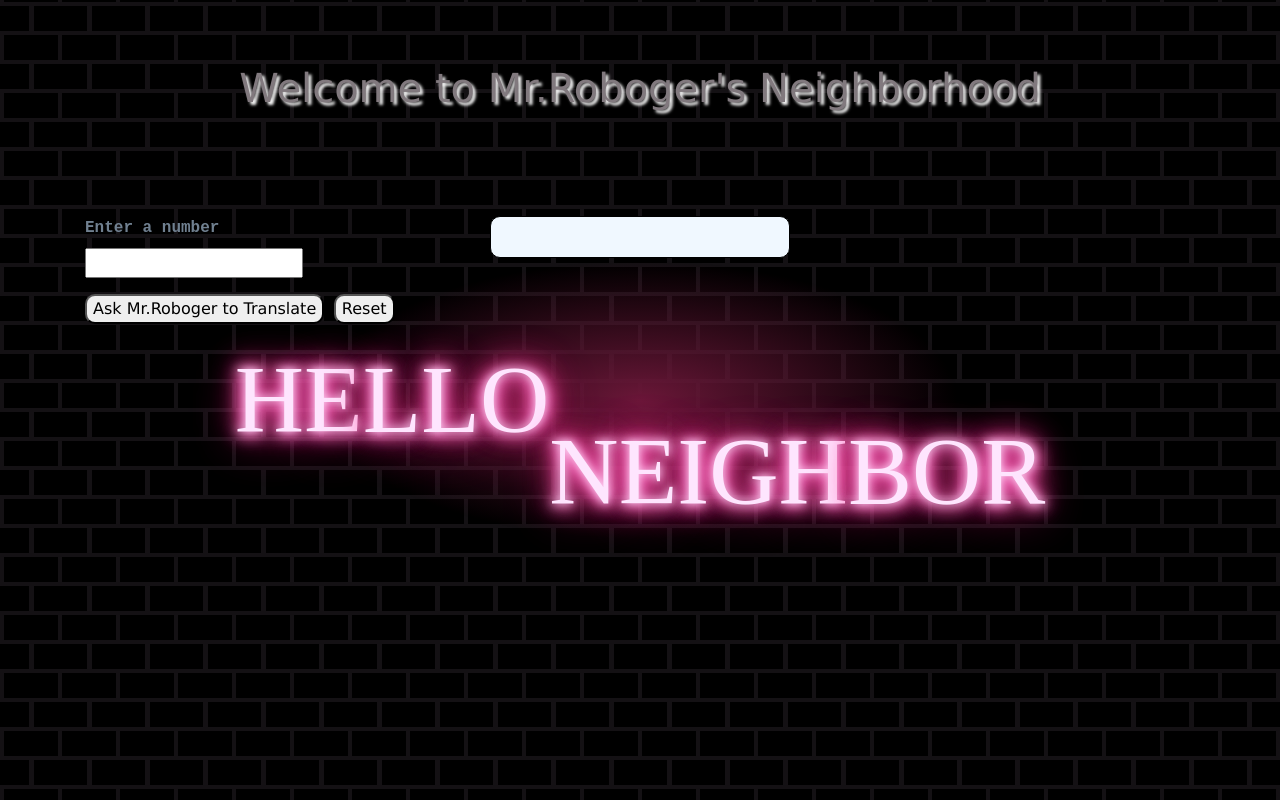
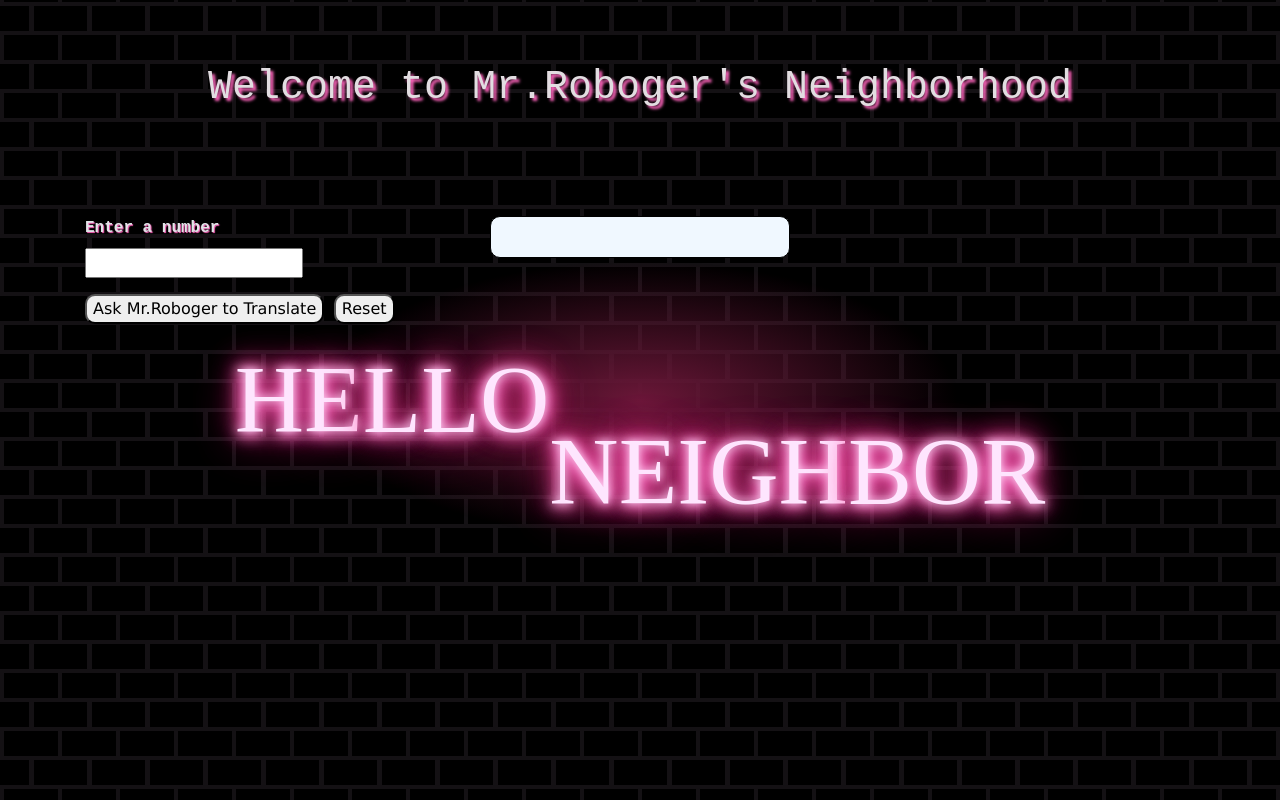
Before and after one commit to Bennyz2030/mr-robogers-neighborhood, a plain HTML site: page index.html in a window 1280 px wide. Drawn offline with Linux system fonts and the light colour scheme; a web font is replaced by a local one.

Commit message:
finish README.md and styles.css

```diff
--- a/css/styles.css
+++ b/css/styles.css
@@ -11,9 +11,9 @@
 
 h1 {
   text-align: center;
-  font-family:'Lucida Sans', 'Lucida Sans Regular', 'Lucida Grande', 'Lucida Sans Unicode', Geneva, Verdana, sans-serif;
-  color: #81797e;
-  text-shadow: 3px 3px 3px rgb(248, 248, 248);
+  font-family: monospace;
+  color: #e2dde1;
+  text-shadow: 3px 3px 3px #ff65bd;
 }
 
 .jumbotron {
@@ -42,7 +42,8 @@ form {
 }
 
 label {
-  color: slategray;
+  color: rgb(225, 228, 232);
+  text-shadow: 1px 1px 1px #ff65bd;
 }
 
 @font-face {
```
Also changed, not shown: 1 other file.
